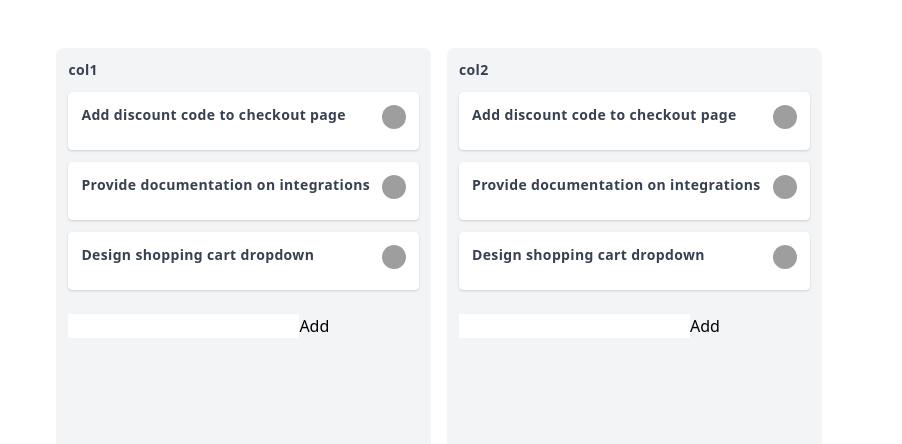
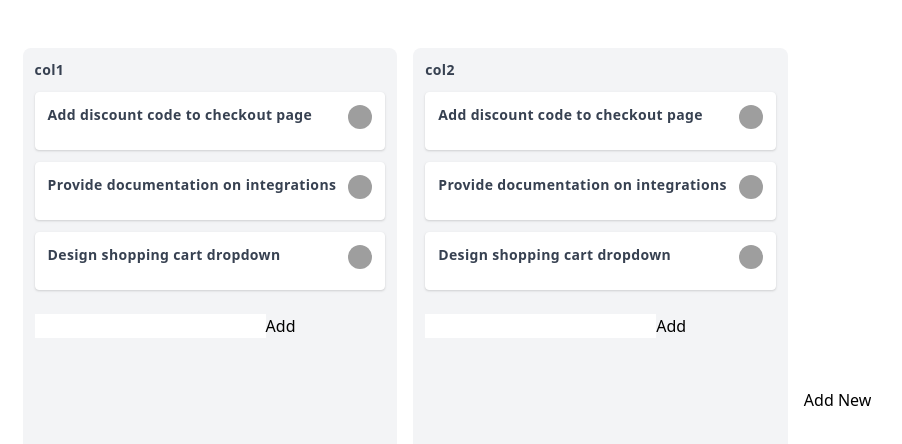
Before and after one commit to swarina/Airtribe-Task, a Nuxt app: page / in a window 1280 px wide. Shown: the top 444 px of the page, without its empty margins (193-1095 px from the left). Built offline with nearby package versions, Linux system fonts and the light colour scheme; grey boxes are pictures that could not be loaded.

Commit message:
cleaned out code

```diff
--- a/pages/index.vue
+++ b/pages/index.vue
@@ -9,20 +9,6 @@ export default {
     draggable
   },
   data() {
-    /*
-    columns = [
-      {
-        title: "First",
-        tasks: []
-      },
-      {
-        title: "First",
-        tasks: []
-      }
-    ]
-    */
-
-
     return {
       columns : {
         col1: {
@@ -57,125 +43,6 @@ export default {
         }
       }
     };
-
-    // return {
-    //   columns: [
-    //     {
-    //       title: "Backlog",
-    //       tasks: [
-    //         {
-    //           id: 1,
-    //           title: "Add discount code to checkout page",
-    //           date: "Sep 14",
-    //           type: "Feature Request"
-    //         },
-    //         {
-    //           id: 2,
-    //           title: "Provide documentation on integrations",
-    //           date: "Sep 12"
-    //         },
-    //         {
-    //           id: 3,
-    //           title: "Design shopping cart dropdown",
-    //           date: "Sep 9",
-    //           type: "Design"
-    //         },
-    //         {
-    //           id: 4,
-    //           title: "Add discount code to checkout page",
-    //           date: "Sep 14",
-    //           type: "Feature Request"
-    //         },
-    //         {
-    //           id: 5,
-    //           title: "Test checkout flow",
-    //           date: "Sep 15",
-    //           type: "QA"
-    //         }
-    //       ]
-    //     },
-    //     {
-    //       title: "In Progress",
-    //       tasks: [
-    //         {
-    //           id: 6,
-    //           title: "Design shopping cart dropdown",
-    //           date: "Sep 9",
-    //           type: "Design"
-    //         },
-    //         {
-    //           id: 7,
-    //           title: "Add discount code to checkout page",
-    //           date: "Sep 14",
-    //           type: "Feature Request"
-    //         },
-    //         {
-    //           id: 8,
-    //           title: "Provide documentation on integrations",
-    //           date: "Sep 12",
-    //           type: "Backend"
-    //         }
-    //       ]
-    //     },
-    //     {
-    //       title: "Review",
-    //       tasks: [
-    //         {
-    //           id: 9,
-    //           title: "Provide documentation on integrations",
-    //           date: "Sep 12"
-    //         },
-    //         {
-    //           id: 10,
-    //           title: "Design shopping cart dropdown",
-    //           date: "Sep 9",
-    //           type: "Design"
-    //         },
-    //         {
-    //           id: 11,
-    //           title: "Add discount code to checkout page",
-    //           date: "Sep 14",
-    //           type: "Feature Request"
-    //         },
-    //         {
-    //           id: 12,
-    //           title: "Design shopping cart dropdown",
-    //           date: "Sep 9",
-    //           type: "Design"
-    //         },
-    //         {
-    //           id: 13,
-    //           title: "Add discount code to checkout page",
-    //           date: "Sep 14",
-    //           type: "Feature Request"
-    //         }
-    //       ]
-    //     },
-    //     {
-    //       title: "Done",
-    //       tasks: [
-    //         {
-    //           id: 14,
-    //           title: "Add discount code to checkout page",
-    //           date: "Sep 14",
-    //           type: "Feature Request"
-    //         },
-    //         {
-    //           id: 15,
-    //           title: "Design shopping cart dropdown",
-    //           date: "Sep 9",
-    //           type: "Design"
-    //         },
-    //         {
-    //           id: 16,
-    //           title: "Add discount code to checkout page",
-    //           date: "Sep 14",
-    //           type: "Feature Request"
-    //         }
-    //       ]
-    //     }
-    //   ]
-    // };
   },
 
   methods: {
@@ -186,6 +53,10 @@ export default {
 
         this.newTask = " ";
       }
+    },
+
+    newStatus() {
+
     }
   }
 };
@@ -198,17 +69,21 @@ export default {
         <div v-for="key in Object.keys(columns)" :key="key"
           class="bg-gray-100 rounded-lg px-3 py-3 column-width rounded mr-4">
           <p class="text-gray-700 font-semibold font-sans tracking-wide text-sm">{{ key }}</p>
+
           <!-- Draggable component comes from vuedraggable. It provides drag & drop functionality -->
           <draggable :list="columns[key].tasks" :animation="200" ghost-class="ghost-card" group="tasks">
+
             <!-- Each element from here will be draggable and animated. Note :key is very important here to be unique both for draggable and animations to be smooth & consistent. -->
-            <task-card v-for="(task) in columns[key].tasks" :key="task.id" :task="task" class="mt-3 cursor-move">
-            </task-card>
-            <!-- </transition-group> -->
+            <task-card v-for="(task) in columns[key].tasks" :key="task.id" :task="task" class="mt-3 cursor-move"></task-card>
+
           </draggable>
+
           <br />
           <input v-model="newTask" type="text">
           <button @click="addTask(key)">Add</button>
         </div>
+        <!-- Add new Status Button -->
+        <button @click="newStatus">Add New</button>
       </div>
     </div>
   </div>
@@ -220,8 +95,6 @@ export default {
     width: 320px;
   }
 
-  /* Unfortunately @apply cannot be setup in codesandbox,
-  but you'd use "@apply border opacity-50 border-blue-500 bg-gray-200" here */
   .ghost-card {
     opacity: 0.5;
     background: #F7FAFC;
```
